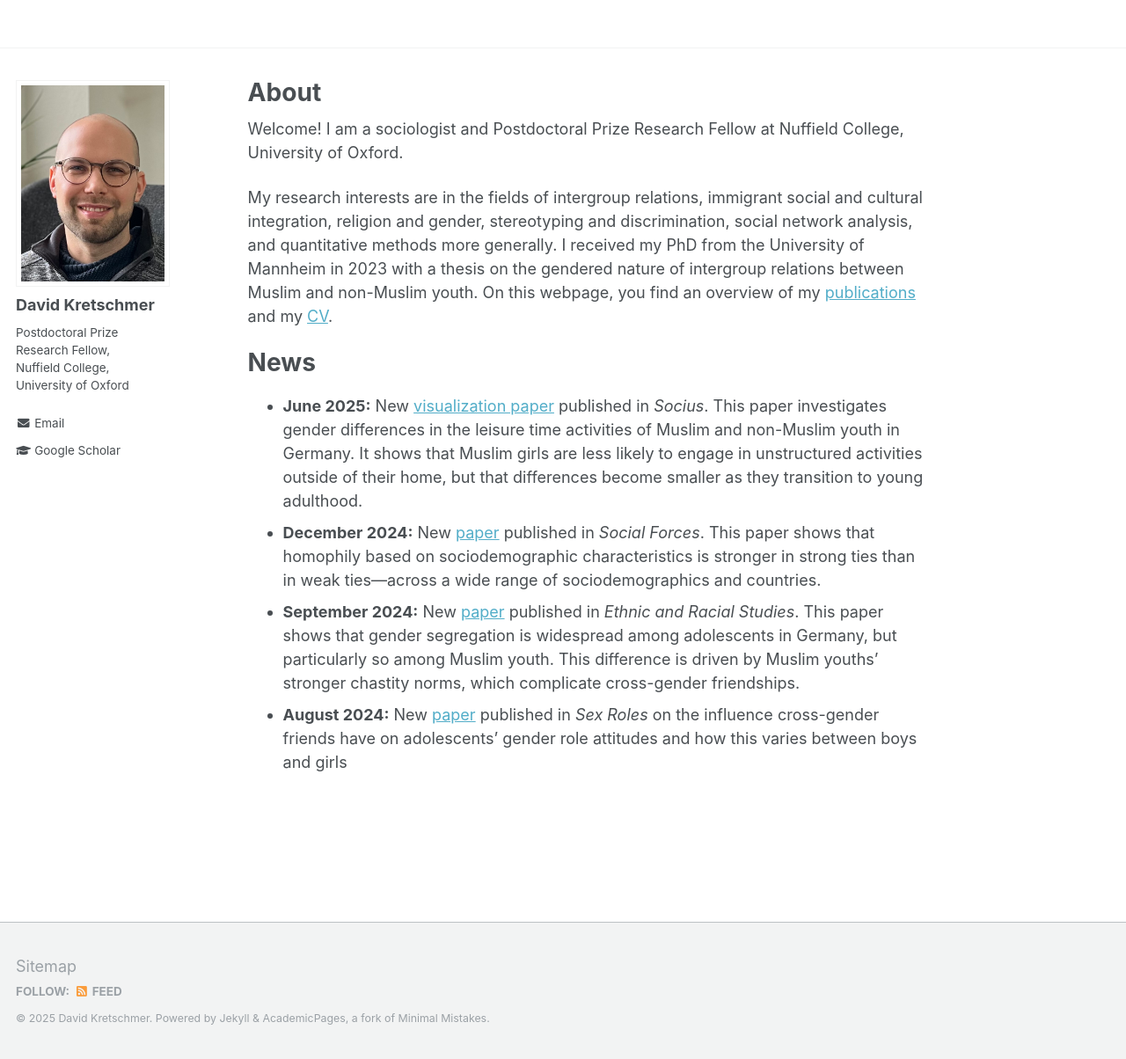
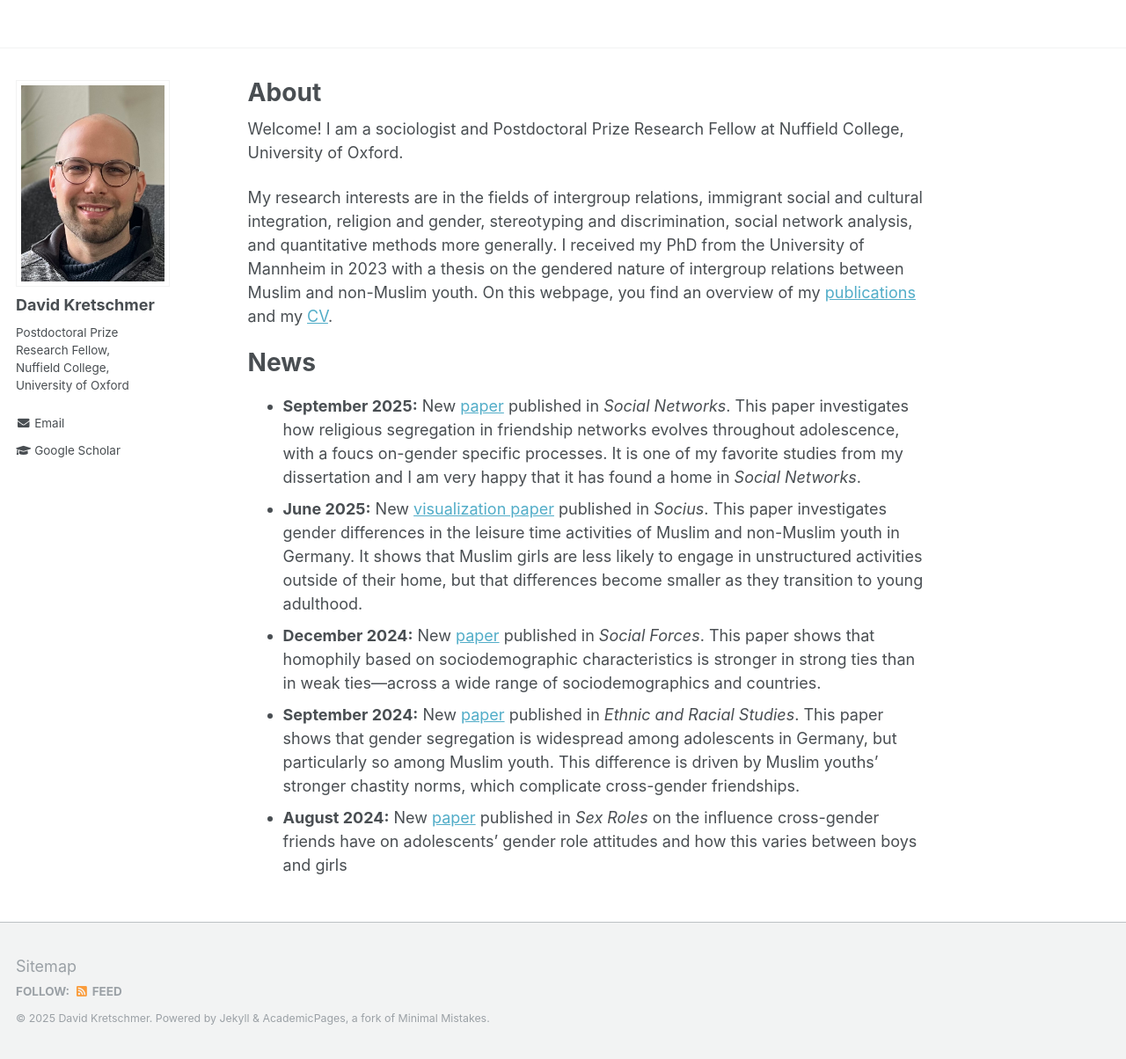
Before and after one commit to DavidKretschmer/davidkretschmer.github.io, a Jekyll site: the page built from _pages/about.md, in a window 1280 px wide and 1204 px high. Shown: the whole window at 88% size. Built offline with Jekyll 4.4.1, drawn with Linux system fonts in a browser that asks for light colours.

```diff
--- a/_pages/about.md
+++ b/_pages/about.md
@@ -17,6 +17,7 @@ My research interests are in the fields of intergroup relations, immigrant socia
 News
 ======
 
+- **September 2025:** New [paper](https://www.sciencedirect.com/science/article/pii/S0378873325000620) published in _Social Networks_. This paper investigates how religious segregation in friendship networks evolves throughout adolescence, with a foucs on-gender specific processes. It is one of my favorite studies from my dissertation and I am very happy that it has found a home in _Social Networks_.
 - **June 2025:** New [visualization paper](https://journals.sagepub.com/doi/10.1177/23780231251349634) published in _Socius_. This paper investigates gender differences in the leisure time activities of Muslim and non-Muslim youth in Germany. It shows that Muslim girls are less likely to engage in unstructured activities outside of their home, but that differences become smaller as they transition to young adulthood.
 - **December 2024:** New [paper](https://academic.oup.com/sf/advance-article/doi/10.1093/sf/soae169/7918057) published in _Social Forces_. This paper shows that homophily based on sociodemographic characteristics is stronger in strong ties than in weak ties---across a wide range of sociodemographics and countries.
 - **September 2024:** New [paper](https://www.tandfonline.com/doi/full/10.1080/01419870.2024.2399725) published in _Ethnic and Racial Studies_. This paper shows that gender segregation is widespread among adolescents in Germany, but particularly so among Muslim youth. This difference is driven by Muslim youths' stronger chastity norms, which complicate cross-gender friendships.
```
Also changed, not shown: _pages/publications.md (+1 -0 lines), 1 other file.
